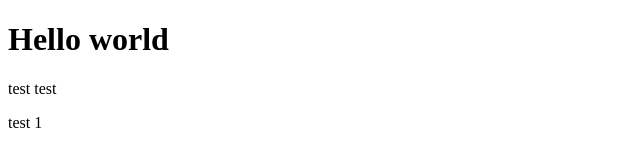
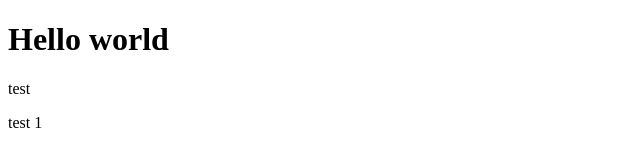
Before and after one commit to alipnf/alipnf-code, a plain HTML site: page index.html in a window 1280 px wide. Shown: the full height of the page, 0-640 px from the left. Drawn offline with Linux system fonts and the light colour scheme.

Commit message:
hapus text

```diff
--- a/index.html
+++ b/index.html
@@ -8,7 +8,7 @@
   </head>
   <body>
 	  <h1>Hello world</h1>
-	  <p>test test</p>
+	  <p>test</p>
 	  <p> test 1 <p>
   </body>
 </html>
```
